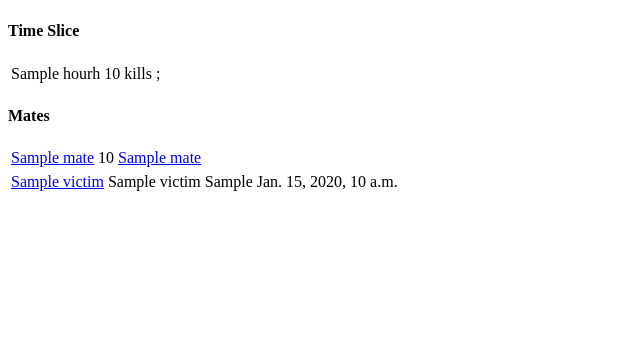
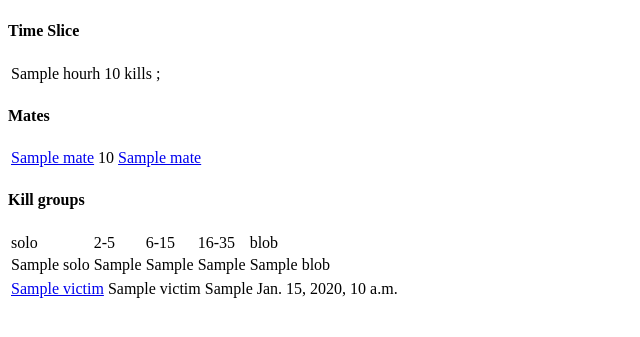
Before and after one commit to despair1/zk_dj, a Django app: template zk_dj/analizer/templates/analizer/pilot_detail1.html in a window 1280 px wide. Shown: the part 59-396 px from the top of the page, without its empty margins (0-640 px from the left). Run offline with Django 3.2, Linux system fonts and the light colour scheme; tables that the repository leaves empty hold one stand-in row (values such as "Sample post"); the template is opened without the code that fills it: values that come from a table or form of the project are taken from there, most other values are stand-ins (such as "Sample title", 1, 10 or a date in 2020).

Commit message:
add kill groups

```diff
--- a/zk_dj/analizer/new_views/pilot_detail.py
+++ b/zk_dj/analizer/new_views/pilot_detail.py
@@ -37,11 +37,14 @@ def pilot_detail(request,pilot_id):
 
     time_slice1=time_slice(pilot_id, date.today()-delta)
     mates,mates_pages=mates_page(request,pilot_id)
+    number_mates=num_mates(pilot_id, date.today()-delta)
+
     #pilot1["id"]=pilot_id
     return render(request,"analizer/pilot_detail1.html",
                   {"pilot":pilot1,
                    "time_slice":time_slice1,
                    "mates":mates,
                    "mates_pages":mates_pages,
+                   "number_mates": number_mates
 
                    })
--- a/zk_dj/analizer/templates/analizer/pilot_detail1.html
+++ b/zk_dj/analizer/templates/analizer/pilot_detail1.html
@@ -36,6 +36,24 @@
 			<a href="{% url 'analizer:pilot_detail' mates_pages.pilot %}?mate_page={{mates_pages.next}}"> next </a>
 		{% endif %}
 
+		<h4> Kill groups </h4>
+		<table>
+			<tr>
+				<td> solo </td>
+				<td> 2-5 </td>
+				<td> 6-15 </td>
+				<td> 16-35 </td>
+				<td> blob </td>
+			</tr>
+			<tr>
+				<td>{{number_mates.solo}}</td>
+				<td>{{number_mates.5}}</td>
+				<td>{{number_mates.15}}</td>
+				<td>{{number_mates.35}}</td>
+				<td>{{number_mates.blob}}</td>
+			</tr>
+		</table>
+
 		<table>
 		{% for i in victim_list %}
 			<tr>
```
Also changed, not shown: zk_dj/analizer/new_views/_num_mates.py (+5 -3 lines).
